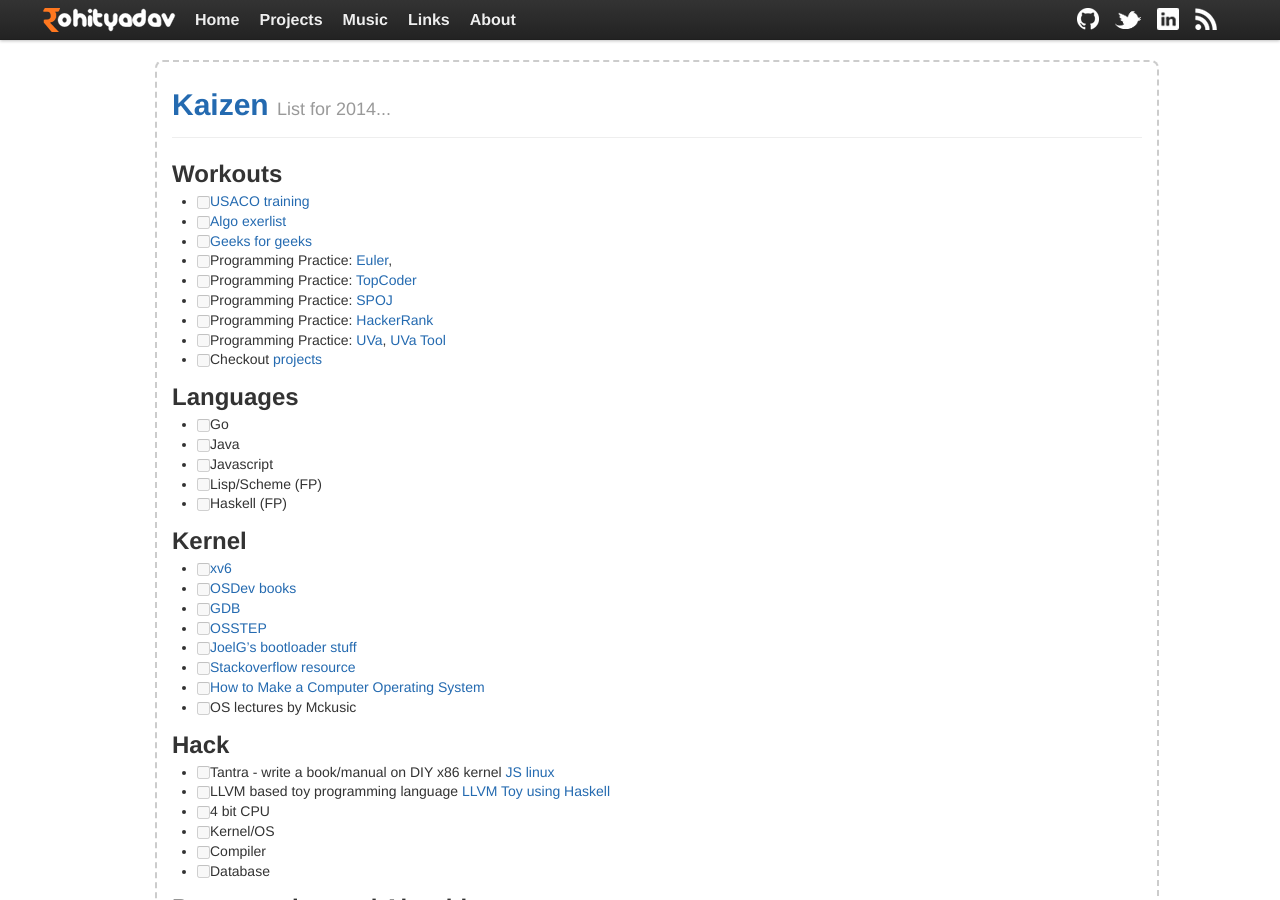
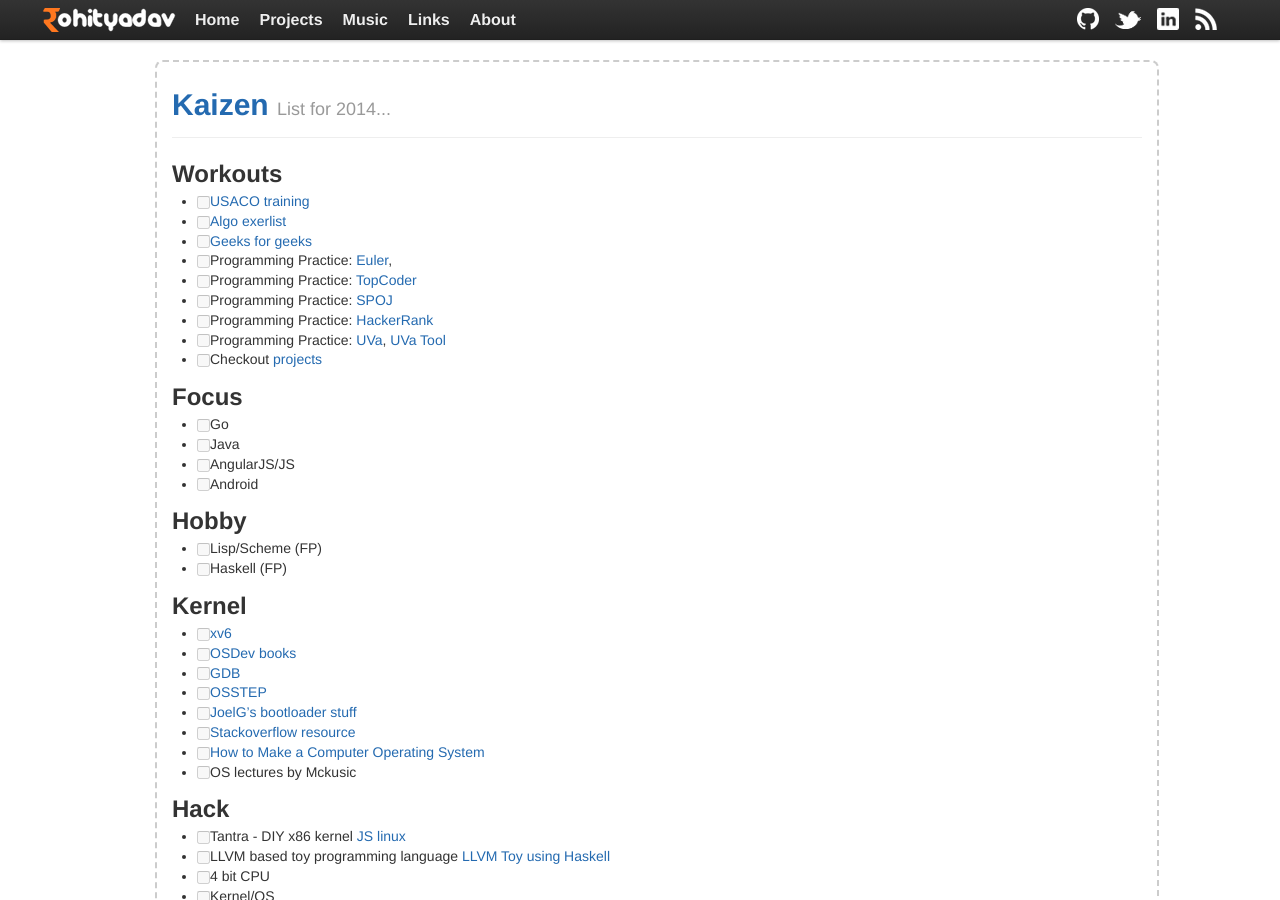
Before and after one commit to rohityadavcloud/rohityadavcloud.github.io, a Jekyll site: the page built from kaizen/index.markdown, in a window 1280 px wide and 900 px high. Built offline with Jekyll 4.4.1, drawn with Linux system fonts in a browser that asks for light colours.

Commit message:
kaizen: add focus area
Signed-off-by: Rohit Yadav <bhaisaab@baagi.org>

```diff
--- a/kaizen/index.markdown
+++ b/kaizen/index.markdown
@@ -17,11 +17,15 @@
 - [ ] Programming Practice: [UVa](http://uva.onlinejudge.org), [UVa Tool](http://uhunt.felix-halim.net/id/0)
 - [ ] Checkout [projects](https://github.com/karan/Projects)
 
-## Languages
+## Focus
 
 - [ ] Go
 - [ ] Java
-- [ ] Javascript
+- [ ] AngularJS/JS
+- [ ] Android
+
+## Hobby
+
 - [ ] Lisp/Scheme (FP)
 - [ ] Haskell (FP)
 
@@ -38,7 +42,7 @@
 
 ## Hack
 
-- [ ] Tantra - write a book/manual on DIY x86 kernel [JS linux](https://github.com/levskaya/jslinux-deobfuscated)
+- [ ] Tantra - DIY x86 kernel [JS linux](https://github.com/levskaya/jslinux-deobfuscated)
 - [ ] LLVM based toy programming language [LLVM Toy using Haskell](http://www.stephendiehl.com/llvm/)
 - [ ] 4 bit CPU
 - [ ] Kernel/OS
```
